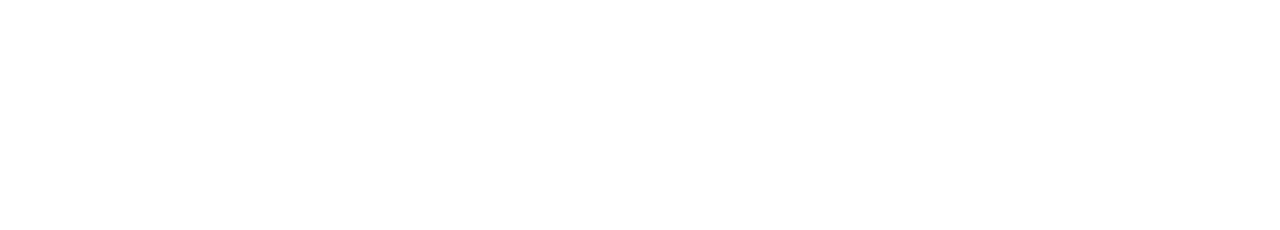
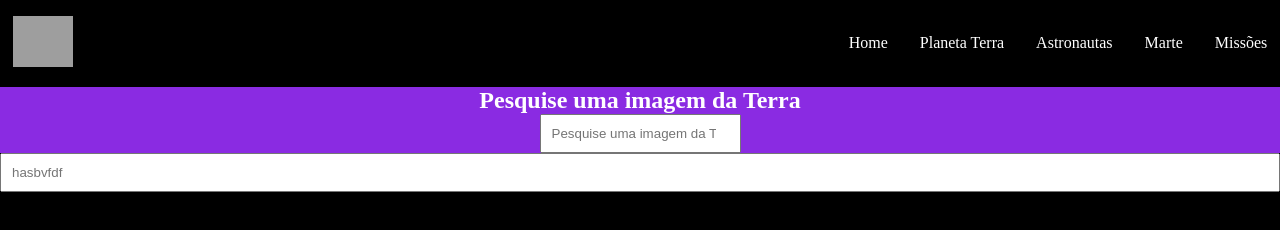
Before and after one commit to Marlonhacker2007/Projeto-API, a plain HTML site: page index/terra.html in a window 1280 px wide. Drawn offline with Linux system fonts and the light colour scheme; grey boxes are pictures that could not be loaded.

Commit message:
subindo att

```diff
--- a/index/terra.html
+++ b/index/terra.html
@@ -1,11 +1,52 @@
 <!DOCTYPE html>
 <html lang="en">
+
+
 <head>
     <meta charset="UTF-8">
     <meta name="viewport" content="width=device-width, initial-scale=1.0">
     <title>Document</title>
+    <link rel="stylesheet" href="../style/style.css">
+    <link rel="stylesheet" href="../style/terra.css">
 </head>
+
+
 <body>
+    <div class="container">
+        <header>
+            <nav class="container-header">
+                <div class="logo">
+                    <img fetchpriority="high" width="60" height="50.58" alt="NASA Logo" src="https://www.nasa.gov/wp-content/themes/nasa/assets/images/nasa-logo@2x.png" srcset="https://www.nasa.gov/wp-content/themes/nasa/assets/images/nasa-logo.svg"  alt="">
+                </div>
 
+                <ul class="navs-links">
+                    <li><a href="index.html">Home</a></li>
+                    <li><a href="terra.html">Planeta Terra</a></li>
+                    <li><a href="astronautas.html">Astronautas</a></li>
+                    <li><a href="marte.html">Marte</a></li>
+                    <li><a href="missoes.html">Missões</a></li>
+                </ul>
+            </nav>
+        </header>
+
+        <div class="container-pesquisa">
+            <h2> Pesquise uma imagem da Terra </h2>
+            <div class="busca">
+                <br> <input type="search" placeholder="Pesquise uma imagem da Terra">
+                <!-- <button id="buscar">Buscar</button> -->
+            </div>
+
+        </div>
+
+        <input type="text" placeholder="hasbvfdf" id="entrada">
+
+
+
+
+
+
+
+
+    </div>
 </body>
 </html>
--- /dev/null
+++ b/style/astronautas.css
@@ -0,0 +1,9 @@
+*,
+*:after,
+*:before {
+    margin: 0;
+    padding: 0;
+    box-sizing: border-box;
+    text-decoration: none;
+
+}
--- /dev/null
+++ b/style/marte.css
@@ -0,0 +1,9 @@
+*,
+*:after,
+*:before {
+    margin: 0;
+    padding: 0;
+    box-sizing: border-box;
+    text-decoration: none;
+
+}
--- /dev/null
+++ b/style/missoes.css
@@ -0,0 +1,17 @@
+*,
+*:after,
+*:before {
+    margin: 0;
+    padding: 0;
+    box-sizing: border-box;
+    text-decoration: none;
+
+}
+
+header {
+    z-index: 1000;
+    background-color: black;
+    /* border: solid red; */
+    box-shadow: 0 2px 4px #20709C;
+
+}
--- a/style/style.css
+++ b/style/style.css
@@ -8,9 +8,9 @@
 
 }
 
-body {
-
-
+:root {
+    --cor-fundo-forte: #121212;
+    --azul-forte-nasa: #20709C;
 }
 
 header {
@@ -18,6 +18,7 @@ header {
     background-color: black;
     /* border: solid red; */
     box-shadow: 0 2px 4px #20709C;
+
 }
 
 .container {
@@ -26,6 +27,11 @@ header {
 
 .navs-links a {
     color: white;
+}
+
+.navs-links a:hover {
+
+    color: var(--azul-forte-nasa);
 }
 
 .navs-links {
@@ -53,12 +59,16 @@ nav {
 .logo {
     color: white;
     margin-left: 1%;
+
+
 }
 
 .tela-inicio {
     background-image: url(/Projeto-API/image/imagem.nasa.jpg) ;
     height: 100vh;
+    z-index: 1000;
     color: #ffffff;
+    /* border: solid red; */
     background-repeat: no-repeat;
     background-position: center;
     background-size: cover;
@@ -68,3 +78,18 @@ nav {
     margin-top: 10%;
     margin-left: 5%;
 }
+
+
+.container-footer {
+    display: flex;
+    justify-content: center;
+    align-items: center;
+    text-align: center;
+    z-index: 1000;
+
+    background-color: var(--cor-fundo-forte);
+    color: rgb(192, 189, 189);
+    height: 12vh;
+    /* border: solid rebeccapurple; */
+
+}
--- /dev/null
+++ b/style/terra.css
@@ -0,0 +1,62 @@
+*,
+*:after,
+*:before {
+    margin: 0;
+    padding: 0;
+    box-sizing: border-box;
+    text-decoration: none;
+
+}
+
+
+
+body {
+    /* background-color: black; */
+}
+
+
+
+.container {
+    /* border: solid blue; */
+    height: 100vh;
+}
+
+
+
+
+.container-pesquisa {
+    display: flex;
+    justify-content: center;
+    align-items: center;
+    flex-direction: column;
+    color: white;
+    background-color: blueviolet;
+
+
+}
+
+.busca {
+    display: flex;
+    justify-content: center;
+    align-items: center;
+    flex-direction: row;
+}
+
+
+input {
+    width: 300%;
+    padding: 10px;
+
+}
+
+button {
+    border: none;
+    color: white;
+    background-color: rgb(0, 110, 255);
+    width: 30%;
+    padding: 10px;
+}
+
+#entrada {
+    width: 100%;
+}
```
Also changed, not shown: index/astronautas.html (+13 -0 lines), index/index.html (+11 -0 lines), index/marte.html (+24 -0 lines), index/missoes.html (+34 -0 lines).
